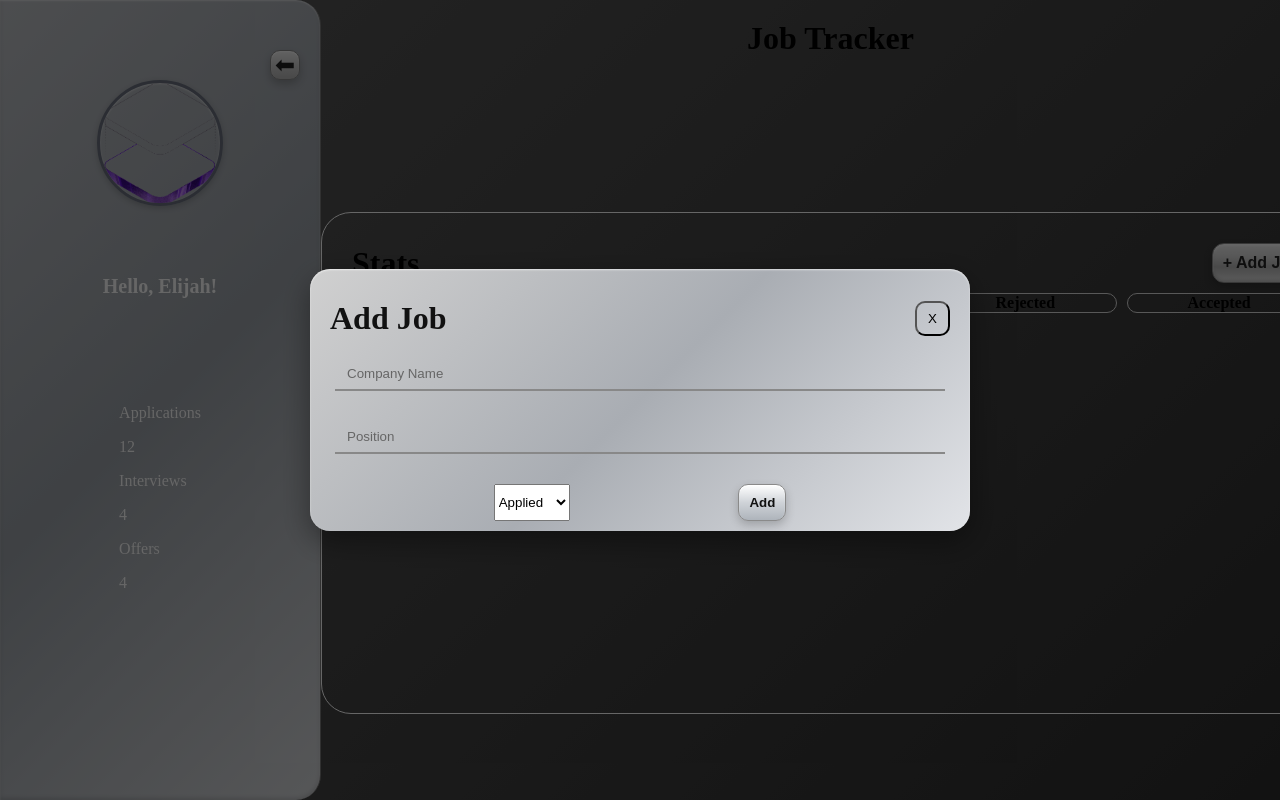
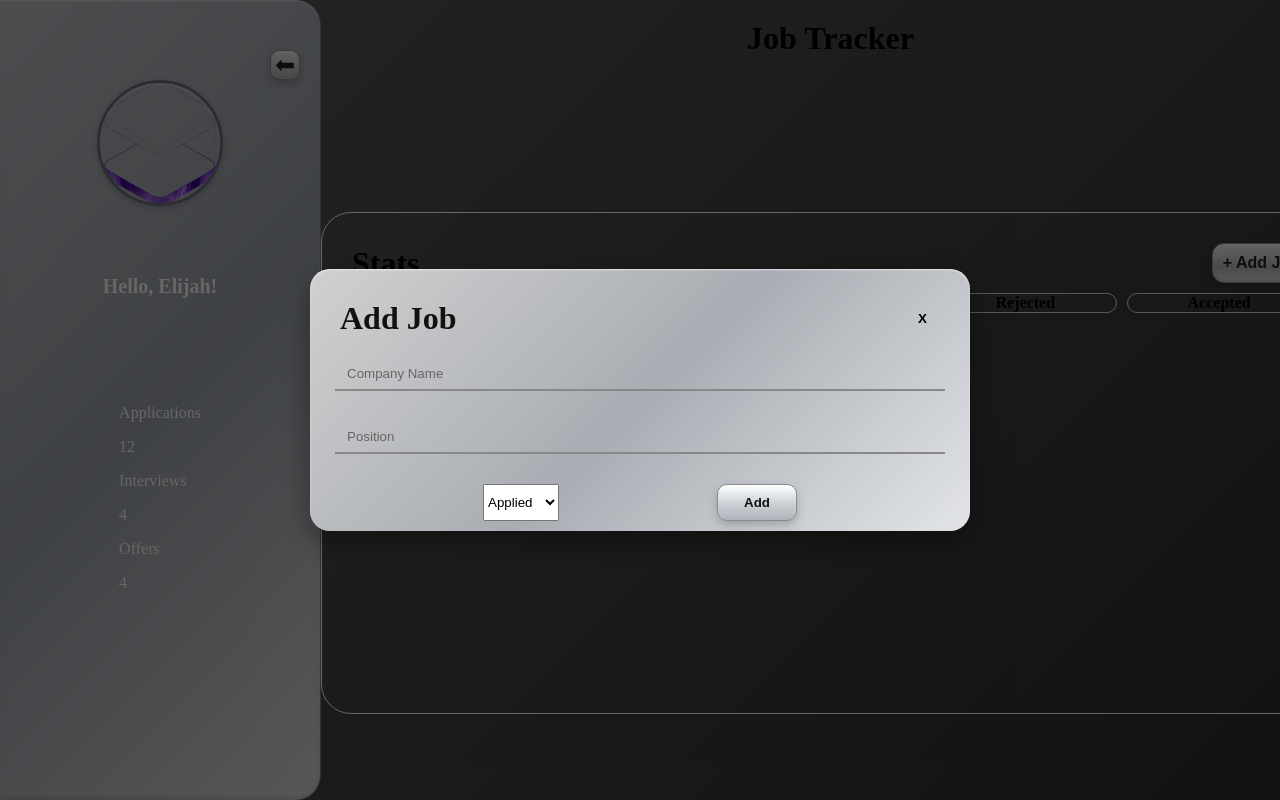
Before and after one commit to ElijahSWilliams/jobTracker, a React (Vite) app: page / in a window 1280 px wide. Both pictures are taken after a click on the button "+ Add Job". Shown: the top 800 px of the page. Built offline with nearby package versions, Linux system fonts and the light colour scheme.

Commit message:
Small css changes

```diff
--- a/src/addJobModal/AddJobModal.css
+++ b/src/addJobModal/AddJobModal.css
@@ -42,7 +42,6 @@ animation: modalPop 0.2s ease;
 
 
 
-
 .modal__header {
     display: flex;
     justify-content: space-between;
@@ -51,12 +50,17 @@ animation: modalPop 0.2s ease;
     padding: 0px 10px;
 }
 
+.modal__title {
+    margin-left: 10px;
+}
+
 
 .modal__close {
     background: transparent;
-    border-radius: 10px;
-    width: 35px;
-    height: 35px;
+    width: 55px;
+    height: 55px;
+    font-weight: bold;
+    border: none;
 }
 
 .modal__form {
@@ -100,6 +104,7 @@ animation: modalPop 0.2s ease;
 
 .modal__form-submit {
     padding: 10px;
+    width: 80px;
 
     border: 1px solid #8a8a8a;
     border-radius: 10px;
```
